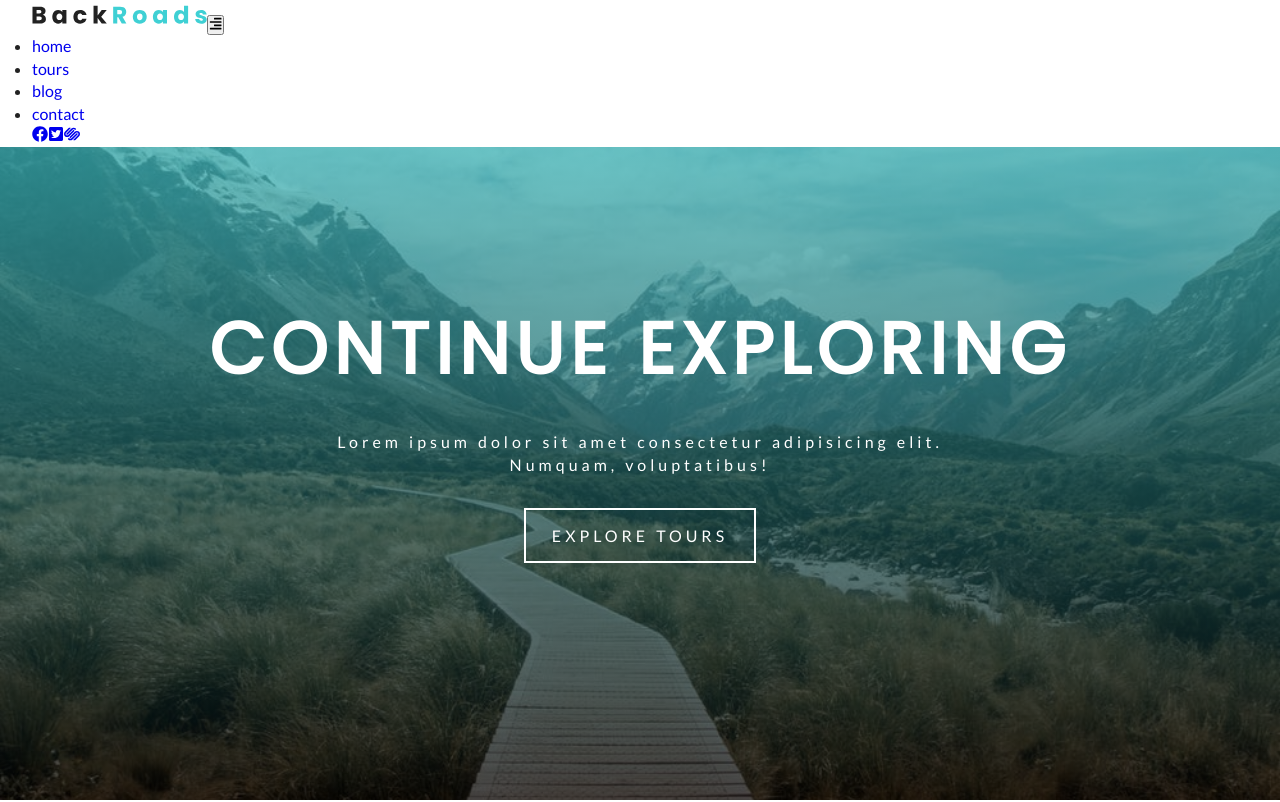
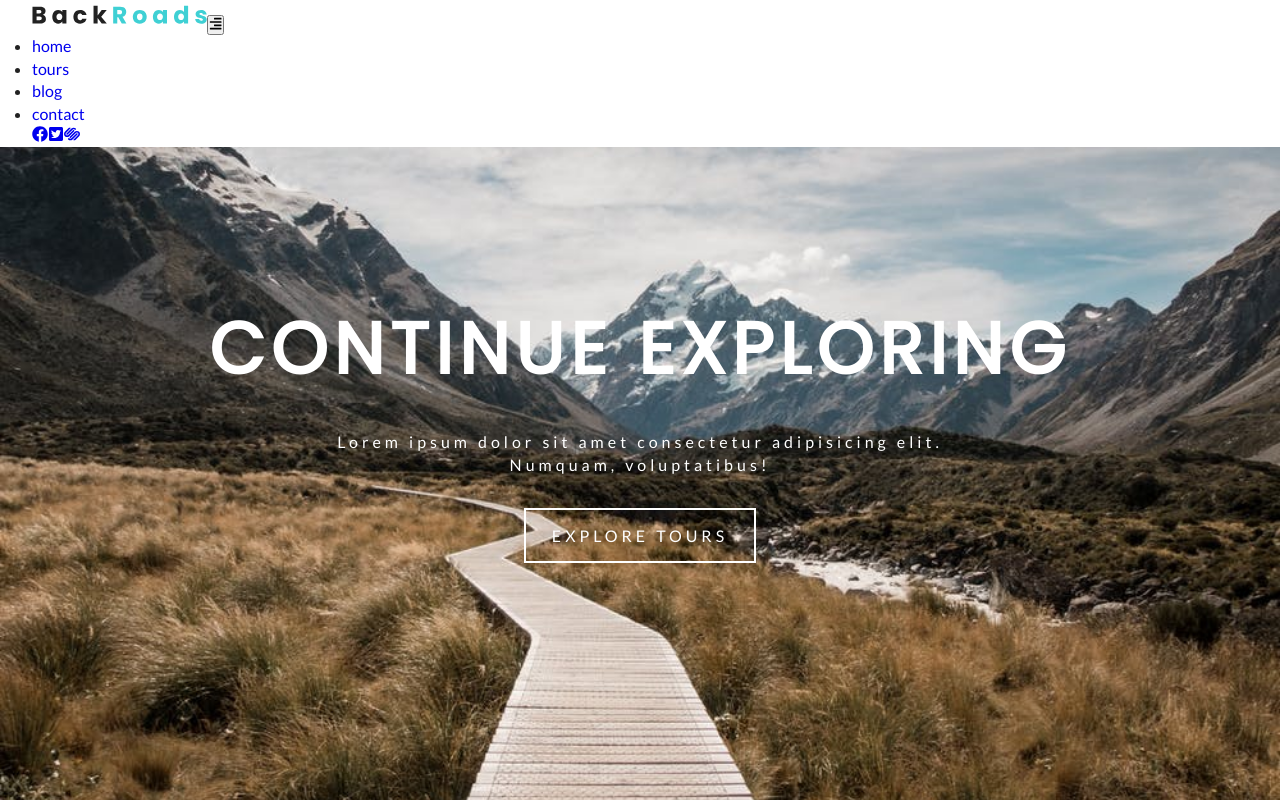
Before and after one commit to riraseth-gatsby-stuff/backroads, a Gatsby site: page / in a window 1280 px wide. Shown: the top 802 px of the page. Built offline with nearby package versions, Linux system fonts and the light colour scheme; Gatsby itself is replaced by a stand-in of ours.

Commit message:
styled hero

```diff
--- a/package.json
+++ b/package.json
@@ -15,7 +15,8 @@
   "dependencies": {
     "@hot-loader/react-dom": "^16.12.0",
     "babel-plugin-styled-components": "^1.10.7",
-    "gatsby": "^2.19.7",
+    "gatsby": "^2.19.45",
+    "gatsby-background-image": "^0.10.2",
     "gatsby-image": "^2.2.43",
     "gatsby-plugin-sass": "^2.1.30",
     "gatsby-plugin-sharp": "^2.4.12",
--- /dev/null
+++ b/src/components/StyledHero.js
@@ -0,0 +1,25 @@
+import React from 'react';
+import styled from 'styled-components';
+import BackgroundImage from 'gatsby-background-image';
+const StyledHero = ({ img, className, children, home }) => {
+  console.log(home);
+  return (
+    <BackgroundImage className={className} fluid={img} home={home}>
+      {children}
+    </BackgroundImage>
+  );
+};
+
+export default styled(StyledHero)`
+  min-height: ${props => (props.home ? 'calc(100vh - 62px)' : '50vh')};
+  background: ${props =>
+    props.home
+      ? 'linear-gradient(rgba(63, 208, 212, 0.7), rgba(0, 0, 0, 0.7))'
+      : 'none'};
+  background-position: center;
+  background-size: cover;
+  opacity: 1 !important;
+  display: flex;
+  justify-content: center;
+  align-items: center;
+`;
--- a/src/pages/index.js
+++ b/src/pages/index.js
@@ -1,13 +1,29 @@
 import React from 'react';
-import { Link } from 'gatsby';
+import { Link, graphql, useStaticQuery } from 'gatsby';
 import Layout from '../components/Layout';
-import SimpleHero from '../components/SimpleHero';
 import Banner from '../components/Banner';
 import About from '../components/Home/About';
 import Services from '../components/Home/Services';
-export default () => (
+import StyledHero from '../components/StyledHero';
+
+//with export we can skip useStaticQuery
+export const query = graphql`
+  query {
+    defaultBcg: file(relativePath: { eq: "defaultBcg.jpeg" }) {
+      childImageSharp {
+        fluid(maxWidth: 4160, quality: 90) {
+          ...GatsbyImageSharpFluid_withWebp
+        }
+      }
+    }
+  }
+`;
+
+export default ({ data }) => {
+  // const data = useStaticQuery(query);
+  return (
     <Layout>
-    <SimpleHero>
+      <StyledHero home={true} img={data.defaultBcg.childImageSharp.fluid}>
         <Banner
           title="continue exploring"
           info="Lorem ipsum dolor sit amet consectetur adipisicing elit. Numquam, voluptatibus!"
@@ -16,8 +32,9 @@ export default () => (
             explore tours
           </Link>
         </Banner>
-    </SimpleHero>
+      </StyledHero>
       <About></About>
       <Services></Services>
     </Layout>
   );
+};
```
Also changed, not shown: 1 other file. Lines whose indentation alone changed are shown as unchanged.
